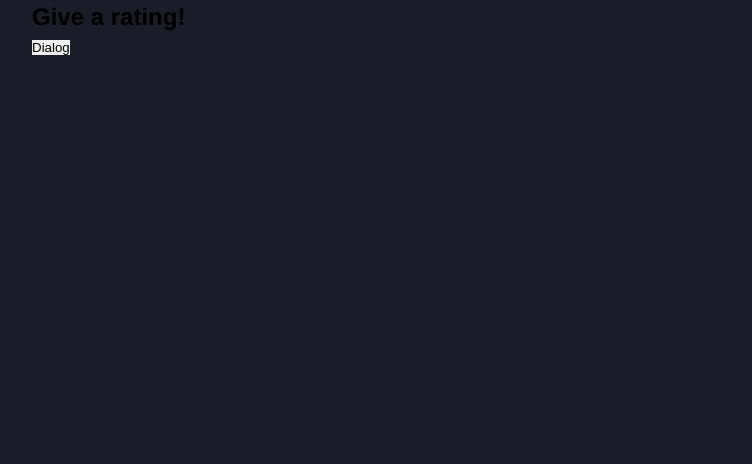
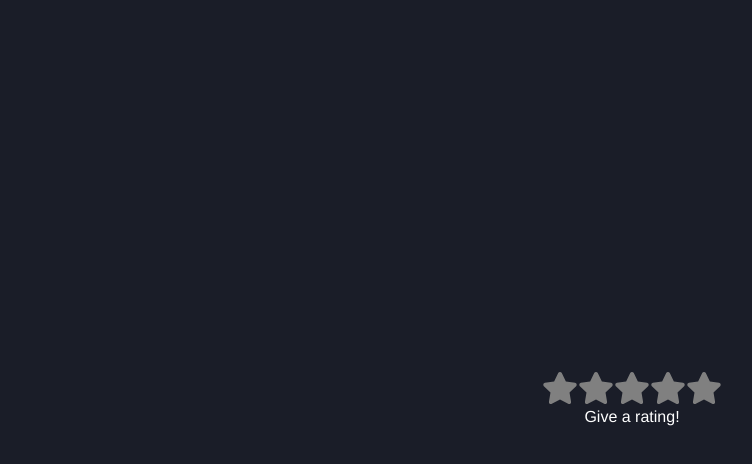
Before and after one commit to EnjaeAntonio/rating-system, a React (Create React App) app: page / in a window 1280 px wide. Shown: the top 464 px of the page, without its empty margins (8-760 px from the left). Built offline with nearby package versions, Linux system fonts and the light colour scheme.

Commit message:
fixing dialog function

```diff
--- a/src/App.js
+++ b/src/App.js
@@ -5,17 +5,11 @@ import { useState } from 'react';
 function App() {
   const [dialog, setDialog] = useState(true);
 
-  const renderDialog = () => {
-    if(dialog){
-      return <Dialog close={() => setDialog(false)}><h1>Dialog</h1></Dialog>;
-    }
-    return null
-  }
+
 
   return (
-    <div className="container">
+    <div className="flex justify-center container relative">
       <StarRating totalStars={5} />
-      {renderDialog()}
     </div>
   );
 }
--- a/src/components/Dialog.js
+++ b/src/components/Dialog.js
@@ -1,8 +1,8 @@
 function Dialog({child, close}) {
   return (
-    <div className="dialog">
+    <div className="fixed bottom-5 right-5 dialog">
         {child}
-        <button onClick={close}>Dialog</button>
+        <button className="rounded-md bg-custom-blue px-5" onClick={close}>Open Dialog</button>
     </div>
   )
 }
--- a/src/components/StarRating.js
+++ b/src/components/StarRating.js
@@ -23,8 +23,19 @@ function StarRating({totalStars = 5}) {
     }
 
   return (
-    <section>
-        <h2>{starsSelected ? feedback(starsSelected) : "Give a rating!"}</h2>
+    <section className="flex flex-col text-center justify-center">
+        <div className="flex justify-center text-4xl">
+        {arrayOfStars.map((star, index) =>{
+            return (
+            <Star
+                key = {index}
+                selected = {starsSelected > index}
+                onSelect={() => setStarsSelected(index + 1)}
+            />
+            )
+        })}
+        </div>
+        <h2 className="text-white text-1xl">{starsSelected ? feedback(starsSelected) : "Give a rating!"}</h2>
     </section>
   )
 }
--- a/src/style/reset.css
+++ b/src/style/reset.css
@@ -1,4 +1,10 @@
 @charset "utf-8";
+@tailwind base;
+@tailwind components;
+@tailwind utilities;
+/* ----------------------------------------------------
+
+---------------------------------------------------- */
 
 /* ----------------------------------------------------
 
@@ -7,6 +13,7 @@
 .container {
   width: min(100% - 30px, 1200px);
   margin-inline: auto;
+  min-height: 100vh;
 }
 
 :root {
--- a/tailwind.config.js
+++ b/tailwind.config.js
@@ -1,7 +1,15 @@
 /** @type {import('tailwindcss').Config} */
 module.exports = {
-  content: [],
+  purge: ['./src/**/*.{js,jsx,ts,tsx}', './public/index.html'],
+  darkMode: true,
   theme: {
+    extend: {
+      colors: {
+        'custom-blue': '#3c57ff',
+      },
+    },
+  },
+  variants: {
     extend: {},
   },
   plugins: [],
```
Also changed, not shown: src/style/style.css (line endings or trailing spaces).
